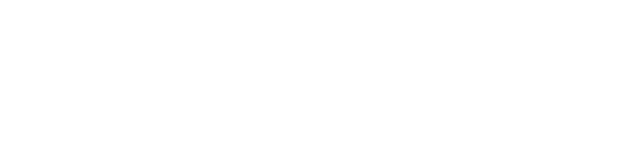
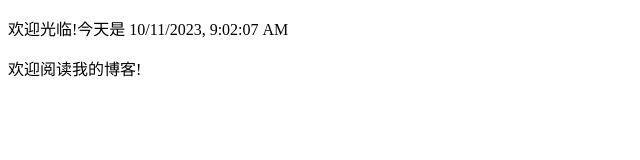
Before and after one commit to HikariTsunegari/notion-html, a plain HTML site: page index.html in a window 1280 px wide. Shown: the whole page, without its empty margins (0-640 px from the left). Drawn offline with Linux system fonts and the light colour scheme.

Commit message:
Update index.html

```diff
--- a/index.html
+++ b/index.html
@@ -1,3 +1,23 @@
+<!DOCTYPE html>
 <html>
-  <title>Greeting Message</title>
+<head>
+  <meta charset="UTF-8">
+  <title>当前日期时间</title>
+</head>
+<body>
+  <p>
+    欢迎光临!今天是 <span id="date"></span>
+  </p>
+
+  <script>
+    var dateElement = document.getElementById("date");
+    var date = new Date();
+    dateElement.innerHTML = date.toLocaleString();
+
+    var welcomes = ["欢迎访问我的主页!","很高兴见到您!","欢迎阅读我的博客!"];
+    var randomIndex = Math.floor(Math.random() * welcomes.length);
+    document.write("<p>"+welcomes[randomIndex]+"</p>");
+  </script>
+
+</body>
 </html>
```
